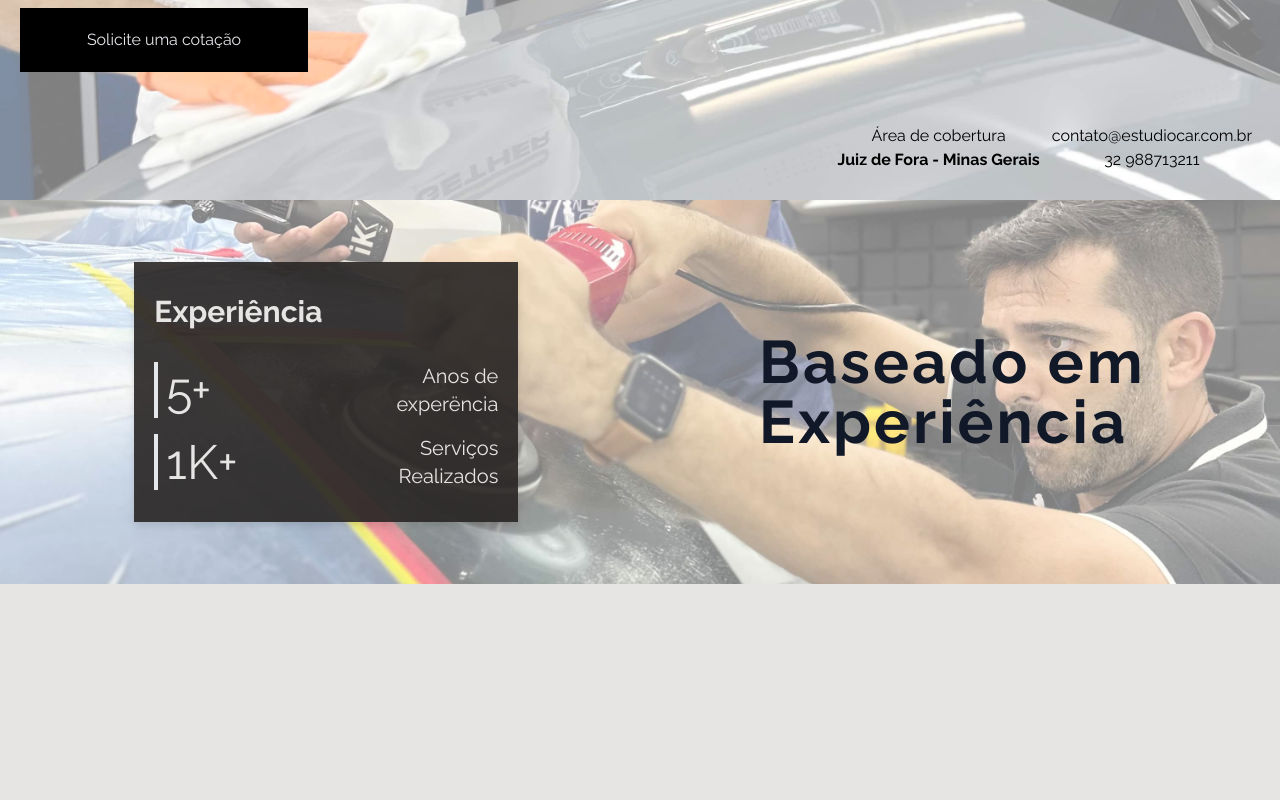
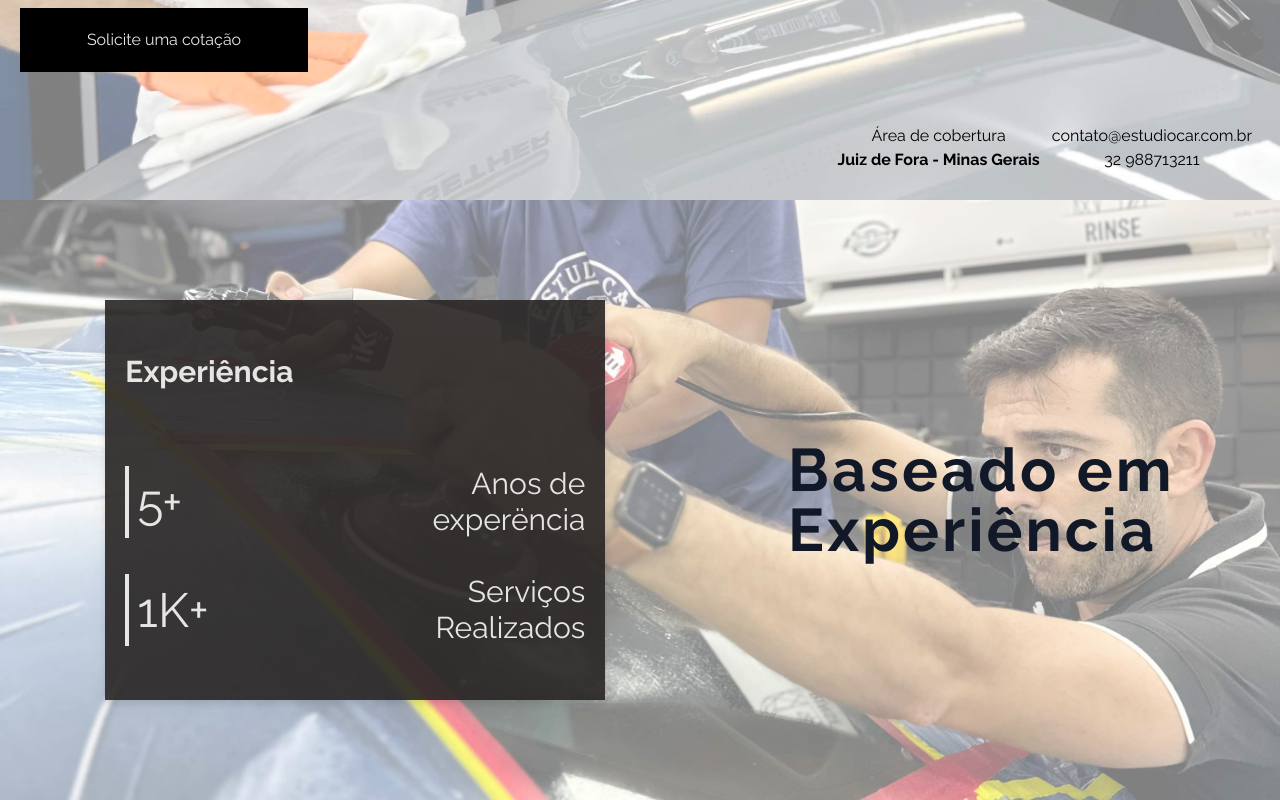
Before and after one commit to brunoprestesap/estudiocar, a React (Vite) app: page / in a window 1280 px wide. Shown: the part 600-1400 px from the top of the page. Before the commit the page ends 1184 px from the top, so only its background shows below. Built offline with nearby package versions, Linux system fonts and the light colour scheme.

Commit message:
secão experience completa

```diff
--- a/src/components/Experience.jsx
+++ b/src/components/Experience.jsx
@@ -6,19 +6,19 @@ const Experience = () => {
     <div className="relative">
       <img
         src={bgExperience}
-        className="w-full h-96  object-cover"
+        className="w-full h-96 md:h-[600px] object-cover"
         alt="background experiencia"
       />
 
       <div className="bg-white/50 w-full h-full absolute top-0 left-0">
         <div className="h-full w-full flex justify-around items-center p-5 gap-3">
-          <div className="w-80 md:w-96 md:m-0 group bg-stone-800 bg-opacity-90 drop-shadow-lg bg-blend-screen text-stone-200 py-8 px-5">
+          <div className="w-80 md:w-[500px] md:w-96 md:h-[400px] md:flex md:flex-col md:justify-around md:m-0 group bg-stone-800 bg-opacity-90 drop-shadow-lg bg-blend-screen text-stone-200 py-8 px-5">
             <h2 className="font-bold text-xl md:text-3xl">Experiência</h2>
 
-            <div>
+            <div className="md:flex md:flex-col md:gap-5">
               <div className="flex justify-between items-center mt-8 border-l-4 pl-2 border-l-gray-200">
                 <h2 className="text-5xl lg:text-5xl">5+</h2>
-                <h2 className="text-sm lg:text-xl text-right">
+                <h2 className="text-sm md:text-3xl text-right">
                   Anos de
                   <br />
                   experëncia
@@ -27,7 +27,7 @@ const Experience = () => {
 
               <div className="flex justify-between items-center mt-4 border-l-4 pl-2 border-l-gray-200">
                 <h2 className="text-5xl lg:text-5xl">1K+</h2>
-                <h2 className="text-sm lg:text-xl text-right">
+                <h2 className="text-sm md:text-3xl text-right">
                   Serviços
                   <br />
                   Realizados
```
